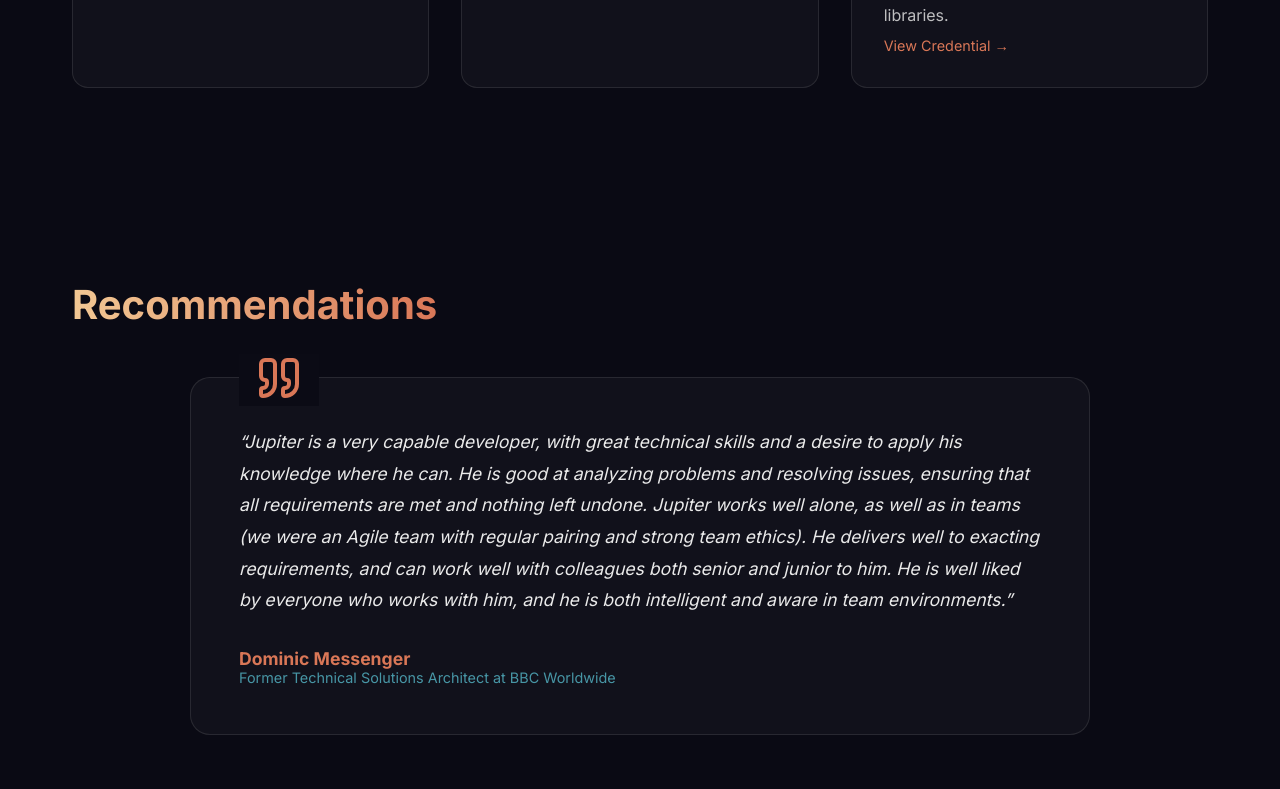
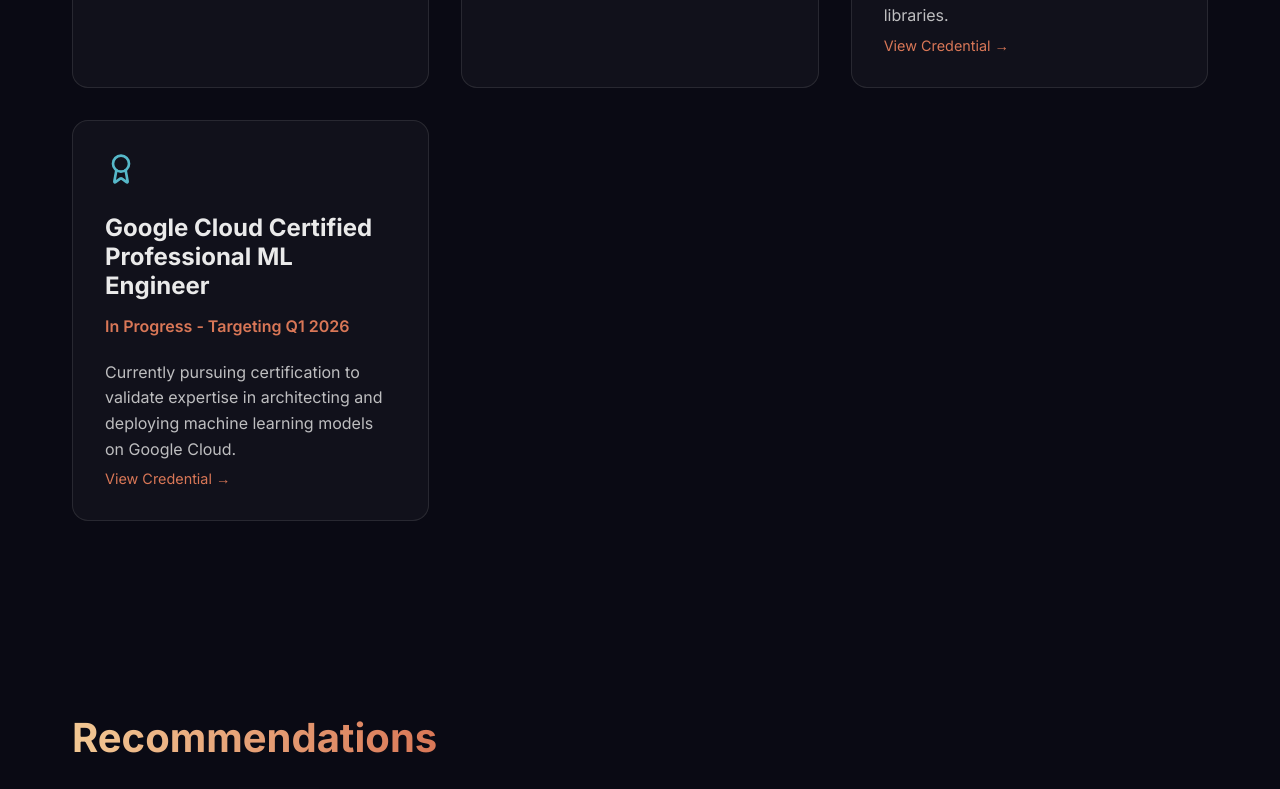
Before and after one commit to jupiterhub/walkingjupiter-profile, a Next.js app: page / in a window 1280 px wide. Shown: the part 7340-8129 px from the top of the page. Built offline with nearby package versions, Linux system fonts and the light colour scheme.

Commit message:
feat: added award for ongoing certification

```diff
--- a/src/components/Awards.tsx
+++ b/src/components/Awards.tsx
@@ -23,6 +23,13 @@
         subtitle: "Oracle Certification",
         description: "Validated expertise in Java programming language and its core libraries.",
         link: "https://www.credly.com/badges/282673c0-9c98-404b-8afa-43003ee7b38f/linked_in_profile",
+        icon: <Award size={32} color="var(--accent)" />
+    },
+    {
+        title: "Google Cloud Certified Professional ML Engineer",
+        subtitle: "In Progress - Targeting Q1 2026",
+        description: "Currently pursuing certification to validate expertise in architecting and deploying machine learning models on Google Cloud.",
+        link: "https://cloud.google.com/learn/certification/machine-learning-engineer",
         icon: <Award size={32} color="var(--accent)" />
     }
 ];
```
